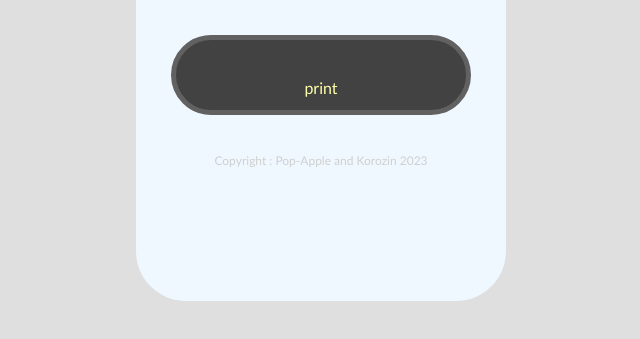
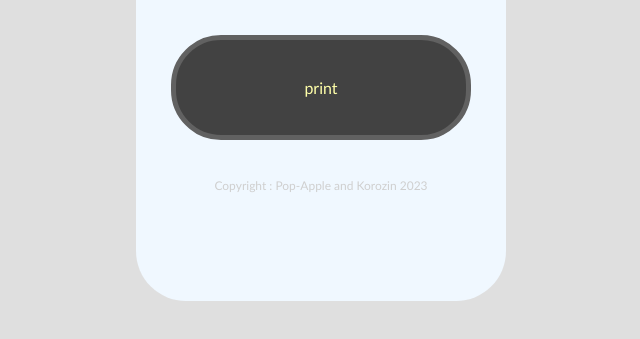
Before and after one commit to Pop-Apple/Korozin_, a plain HTML site: page index.html in a window 1280 px wide. Shown: the part 349-688 px from the top of the page, without its empty margins (319-959 px from the left). Drawn offline with Linux system fonts and the light colour scheme.

```diff
--- a/style.css
+++ b/style.css
@@ -72,7 +72,7 @@ body {
 
 .Program {
   width: 300px;
-  height: 80px;
+  height: 105px;
   background-color: rgb(66, 66, 66);
   border-radius: 50px;
   border: rgb(97, 97, 97) solid 5px;
```
